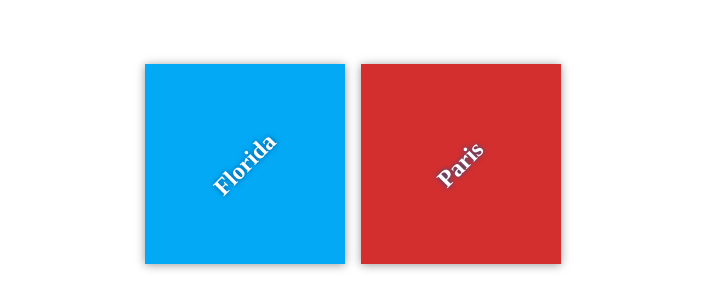
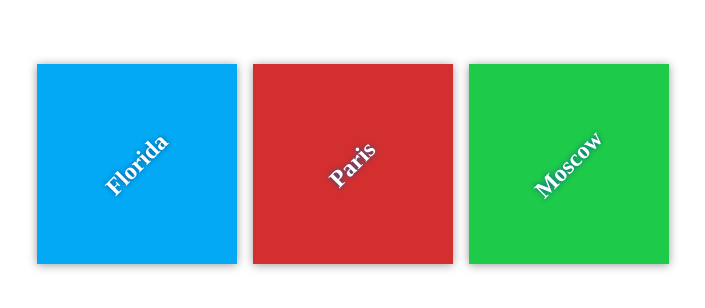
Before and after one commit to turegum/my-travel-plans, a plain HTML site: page index.html in a window 1280 px wide. Shown: the part 236-544 px from the top of the page, without its empty margins (287-992 px from the left). Drawn offline with Linux system fonts and the light colour scheme.

Commit message:
Add one destination

```diff
--- a/css/app.css
+++ b/css/app.css
@@ -53,3 +53,7 @@ h2 {
 #paris {
     background-color: #d32f2f;
 }
+
+#moscow {
+    background-color: #1dca49;
+}
--- a/index.html
+++ b/index.html
@@ -17,6 +17,10 @@
             <div class="destination" id="paris">
                 <h2>Paris</h2>
             </div>
+
+            <div class="destination" id="moscow">
+                <h2>Moscow</h2>
+            </div>
         </div>
     </div>
 
```
